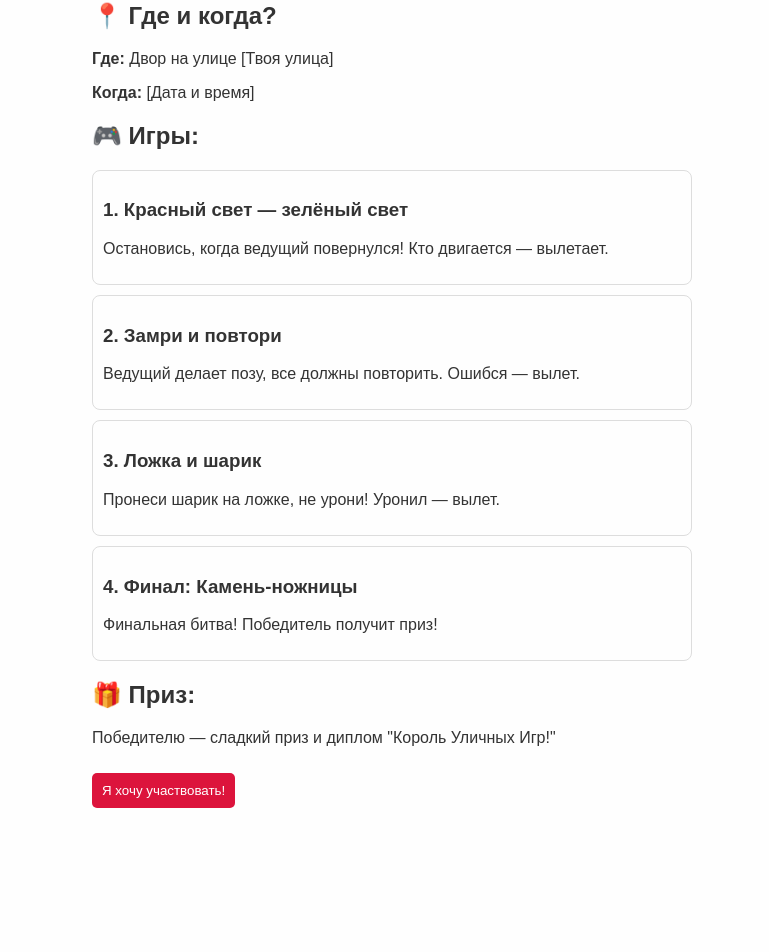
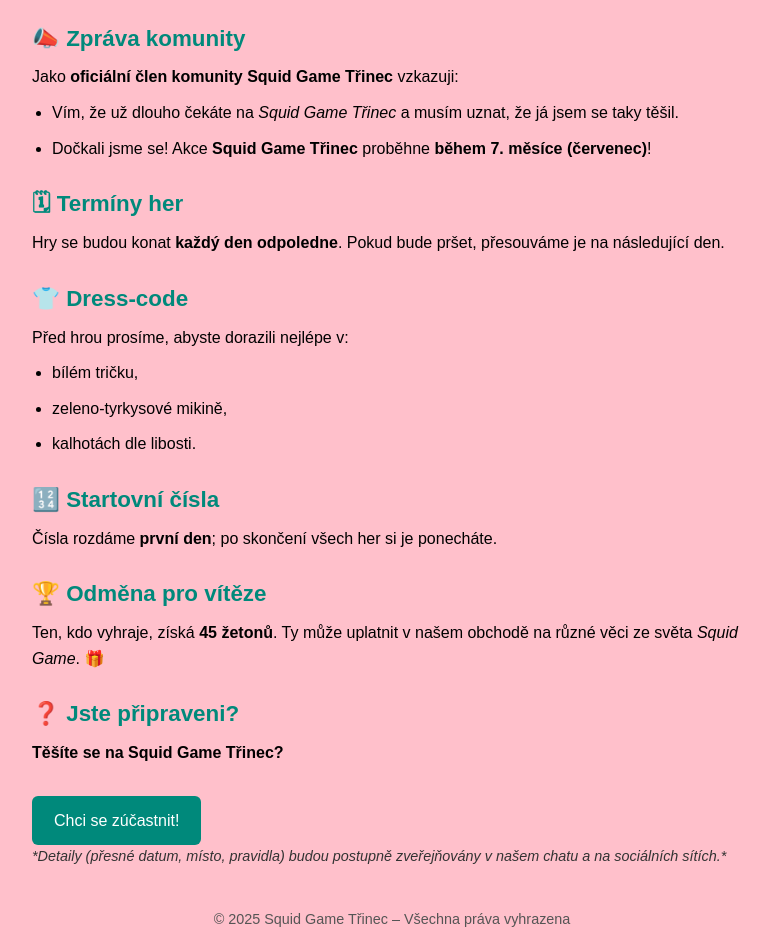
Before and after one commit to W1zron/Squid-Game-T-inec, a plain HTML site: page index.html in a window 1280 px wide. Shown: the part 137-1089 px from the top of the page, without its empty margins (248-1017 px from the left). Before the commit the page ends 965 px from the top, so only its background shows below. Drawn offline with Linux system fonts and the light colour scheme.

Commit message:
Update index.html

```diff
--- a/index.html
+++ b/index.html
@@ -1,66 +1,113 @@
 <!DOCTYPE html>
-<html lang="ru">
+<html lang="cs">
 <head>
   <meta charset="UTF-8">
-  <title>Уличный Челлендж "Кальмарчик"</title>
+  <title>Squid Game Třinec – Oficiální oznámení</title>
+  <meta name="viewport" content="width=device-width, initial-scale=1.0">
   <style>
-    body {
-      font-family: Arial, sans-serif;
-      background: #fefefe;
-      color: #333;
-      padding: 20px;
-      max-width: 600px;
-      margin: auto;
+    :root {
+      --primary:#00897b;/* tyrkysově-zelená */
+      --danger:#c62828;/* červená pro zvýraznění */
+      --bg:#ffc0cb;/* růžové pozadí */
+      --txt:#000000;/* černý text */
     }
-    h1 {
-      color: crimson;
+    *{
+      box-sizing:border-box;
+      margin:0; padding:0;
     }
-    .game {
-      border: 1px solid #ddd;
-      padding: 10px;
-      margin-bottom: 10px;
-      border-radius: 8px;
+    body{
+      font-family:Arial,Helvetica,sans-serif;
+      background:var(--bg);
+      color:var(--txt);
+      line-height:1.6;
+      padding:20px;
+      max-width:760px;
+      margin:auto;
     }
-    .btn {
-      background: crimson;
-      color: white;
-      padding: 10px;
-      border: none;
-      border-radius: 5px;
-      cursor: pointer;
-      margin-top: 10px;
+    h1{
+      color:var(--primary);
+      font-size:2.2rem;
+      margin-bottom:10px;
+      text-align:center;
+    }
+    h2{
+      color:var(--primary);
+      margin-top:25px;
+      margin-bottom:8px;
+      font-size:1.4rem;
+    }
+    p,li{
+      margin-bottom:10px;
+      font-size:1rem;
+    }
+    ul{
+      list-style-type:disc;
+      padding-left:20px;
+    }
+    .btn{
+      display:inline-block;
+      background:var(--primary);
+      color:#fff;
+      padding:12px 22px;
+      border:none;
+      border-radius:6px;
+      text-decoration:none;
+      font-size:1rem;
+      margin-top:20px;
+      cursor:pointer;
+      transition:0.3s;
+    }
+    .btn:hover{
+      background:#00695c;
+    }
+    .note{
+      font-style:italic;
+      font-size:0.9rem;
+      color:#333;
+    }
+    footer{
+      margin-top:40px;
+      text-align:center;
+      font-size:0.9rem;
+      color:#555;
     }
   </style>
 </head>
 <body>
-  <h1>🔥 Уличный Челлендж "Кальмарчик"</h1>
-  <p>Приходи поиграть в весёлую версию "Игры в кальмара" во дворе!</p>
+  <h1>🔥 Squid Game&nbsp;Třinec – Oficiální oznámení</h1>
 
-  <h2>📍 Где и когда?</h2>
-  <p><strong>Где:</strong> Двор на улице [Твоя улица]</p>
-  <p><strong>Когда:</strong> [Дата и время]</p>
+  <h2>📣 Zpráva komunity</h2>
+  <p>Jako <strong>oficiální člen komunity Squid Game&nbsp;Třinec</strong> vzkazuji:</p>
+  <ul>
+    <li>Vím, že už dlouho čekáte na <em>Squid Game&nbsp;Třinec</em> a musím uznat, že já jsem se taky těšil.</li>
+    <li>Dočkali jsme se! Akce <strong>Squid Game&nbsp;Třinec</strong> proběhne <strong>během 7.&nbsp;měsíce (červenec)</strong>!</li>
+  </ul>
 
-  <h2>🎮 Игры:</h2>
-  <div class="game">
-    <h3>1. Красный свет — зелёный свет</h3>
-    <p>Остановись, когда ведущий повернулся! Кто двигается — вылетает.</p>
-  </div>
-  <div class="game">
-    <h3>2. Замри и повтори</h3>
-    <p>Ведущий делает позу, все должны повторить. Ошибся — вылет.</p>
-  </div>
-  <div class="game">
-    <h3>3. Ложка и шарик</h3>
-    <p>Пронеси шарик на ложке, не урони! Уронил — вылет.</p>
-  </div>
-  <div class="game">
-    <h3>4. Финал: Камень-ножницы</h3>
-    <p>Финальная битва! Победитель получит приз!</p>
-  </div>
+  <h2>🗓 Termíny her</h2>
+  <p>Hry se budou konat <strong>každý den odpoledne</strong>. Pokud bude pršet, přesouváme je na následující den.</p>
 
-  <h2>🎁 Приз:</h2>
-  <p>Победителю — сладкий приз и диплом "Король Уличных Игр!"</p>
+  <h2>👕 Dress-code</h2>
+  <p>Před hrou prosíme, abyste dorazili nejlépe v:</p>
+  <ul>
+    <li>bílém tričku,</li>
+    <li>zeleno-tyrkysové mikině,</li>
+    <li>kalhotách dle libosti.</li>
+  </ul>
 
-  <button class="btn">Я хочу участвовать!</button>
+  <h2>🔢 Startovní čísla</h2>
+  <p>Čísla rozdáme <strong>první den</strong>; po skončení všech her si je ponecháte.</p>
+
+  <h2>🏆 Odměna pro vítěze</h2>
+  <p>Ten, kdo vyhraje, získá <strong>45&nbsp;žetonů</strong>. Ty může uplatnit v našem obchodě na různé věci ze světa <em>Squid Game</em>. 🎁</p>
+
+  <h2>❓ Jste připraveni?</h2>
+  <p><strong>Těšíte se na Squid Game&nbsp;Třinec?</strong></p>
+  <a class="btn" href="#" onclick="alert('Skvělé! Sleduj náš Instagram a doraz!'); return false;">Chci se zúčastnit!</a>
+
+  <p class="note">*Detaily (přesné datum, místo, pravidla) budou postupně zveřejňovány v našem chatu a na sociálních sítích.*</p>
+
+  <footer>
+    © 2025 Squid Game Třinec – Všechna práva vyhrazena
+  </footer>
 </body>
 </html>
```
